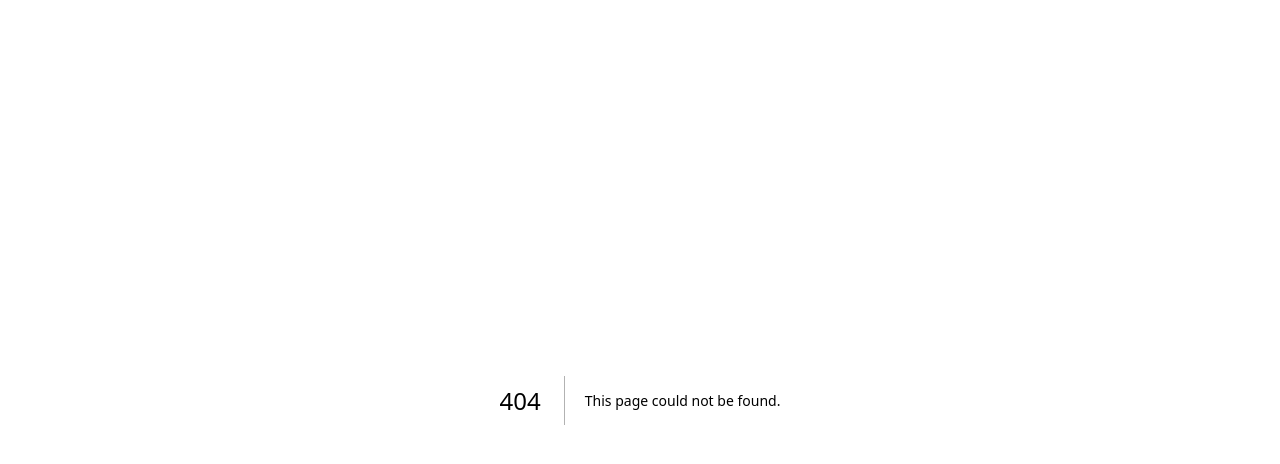
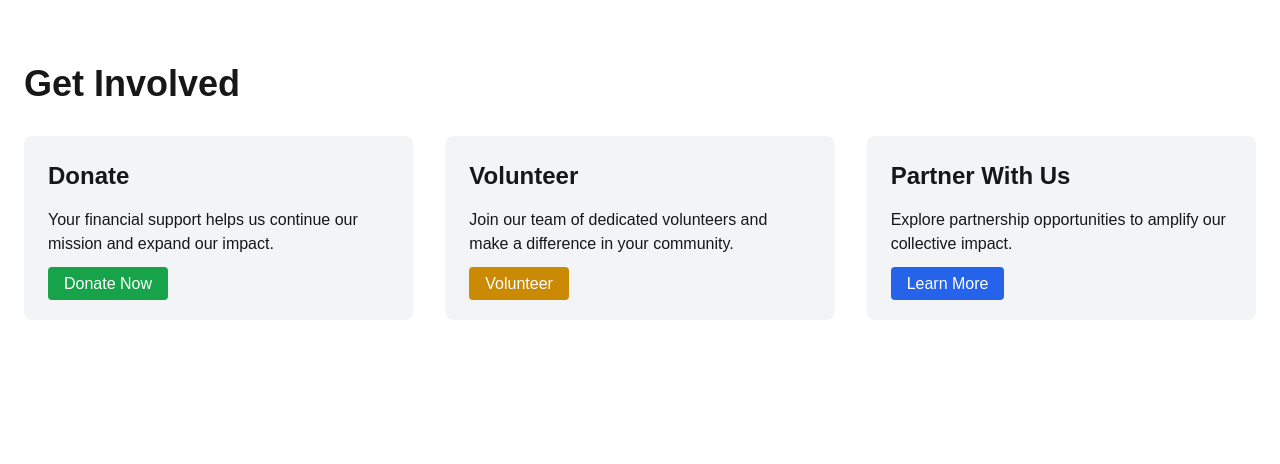
Before and after one commit to DenzelSE/NPO_web, a Next.js app: page /getInvolved in a window 1280 px wide. Before the commit this address had no page. Shown: the top 464 px of the page. Built offline with nearby package versions, Linux system fonts and the light colour scheme.

Commit message:
gallery, contacts and get involved sections

```diff
--- /dev/null
+++ b/app/component/ImageGallery.tsx
@@ -0,0 +1,68 @@
+"use client"
+
+import { useState } from "react"
+import ImageCard from "./ImageCard"
+
+interface GalleryImage {
+  src: string
+  alt: string
+  category: "event" | "achievement" | "engagement"
+  title: string
+  date: string
+}
+
+interface ImageGalleryProps {
+  images: GalleryImage[]
+}
+
+const ImageGallery: React.FC<ImageGalleryProps> = ({ images }) => {
+  const [filter, setFilter] = useState<"all" | "event" | "achievement" | "engagement">("all")
+
+  const filteredImages = filter === "all" ? images : images.filter((image) => image.category === filter)
+
+  return (
+    <div>
+      <div className="flex justify-center gap-4 mb-8">
+        <button
+          onClick={() => setFilter("all")}
+          className={`px-4 py-2 rounded-full transition-colors ${
+            filter === "all" ? "bg-blue-600 text-white" : "bg-gray-100 text-gray-600 hover:bg-gray-200"
+          }`}
+        >
+          All
+        </button>
+        <button
+          onClick={() => setFilter("event")}
+          className={`px-4 py-2 rounded-full transition-colors ${
+            filter === "event" ? "bg-blue-600 text-white" : "bg-gray-100 text-gray-600 hover:bg-gray-200"
+          }`}
+        >
+          Events
+        </button>
+        <button
+          onClick={() => setFilter("achievement")}
+          className={`px-4 py-2 rounded-full transition-colors ${
+            filter === "achievement" ? "bg-blue-600 text-white" : "bg-gray-100 text-gray-600 hover:bg-gray-200"
+          }`}
+        >
+          Achievements
+        </button>
+        <button
+          onClick={() => setFilter("engagement")}
+          className={`px-4 py-2 rounded-full transition-colors ${
+            filter === "engagement" ? "bg-blue-600 text-white" : "bg-gray-100 text-gray-600 hover:bg-gray-200"
+          }`}
+        >
+          Engagements
+        </button>
+      </div>
+      <div className="grid grid-cols-1 md:grid-cols-2 lg:grid-cols-3 gap-8">
+        {filteredImages.map((image, index) => (
+          <ImageCard key={index} {...image} />
+        ))}
+      </div>
+    </div>
+  )
+}
+
+export default ImageGallery
--- /dev/null
+++ b/app/contact/page.tsx
@@ -0,0 +1,35 @@
+export default function Contact() {
+    return (
+      <div className="container mx-auto px-6 py-16">
+        <h1 className="text-4xl font-bold mb-8">Contact Us</h1>
+        <div className="max-w-2xl mx-auto">
+          <form className="space-y-4">
+            <div>
+              <label htmlFor="name" className="block mb-2">
+                Name
+              </label>
+              <input type="text" id="name" name="name" className="w-full p-2 border rounded" required />
+            </div>
+            <div>
+              <label htmlFor="email" className="block mb-2">
+                Email
+              </label>
+              <input type="email" id="email" name="email" className="w-full p-2 border rounded" required />
+            </div>
+            <div>
+              <label htmlFor="message" className="block mb-2">
+                Message
+              </label>
+              <textarea id="message" name="message" rows={4} className="w-full p-2 border rounded" required></textarea>
+            </div>
+            <button
+              type="submit"
+              className="bg-blue-600 text-white px-4 py-2 rounded hover:bg-blue-700 transition-colors"
+            >
+              Send Message
+            </button>
+          </form>
+        </div>
+      </div>
+    )
+  }
--- /dev/null
+++ b/app/getInvolved/page.tsx
@@ -0,0 +1,41 @@
+import Link from "next/link"
+
+export default function GetInvolved() {
+  return (
+    <div className="container mx-auto px-6 py-16">
+      <h1 className="text-4xl font-bold mb-8">Get Involved</h1>
+      <div className="grid grid-cols-1 md:grid-cols-3 gap-8">
+        <div className="bg-gray-100 p-6 rounded-lg">
+          <h2 className="text-2xl font-bold mb-4">Donate</h2>
+          <p className="mb-4">Your financial support helps us continue our mission and expand our impact.</p>
+          <Link
+            href="/donate"
+            className="bg-green-600 text-white px-4 py-2 rounded hover:bg-green-700 transition-colors"
+          >
+            Donate Now
+          </Link>
+        </div>
+        <div className="bg-gray-100 p-6 rounded-lg">
+          <h2 className="text-2xl font-bold mb-4">Volunteer</h2>
+          <p className="mb-4">Join our team of dedicated volunteers and make a difference in your community.</p>
+          <Link
+            href="/volunteer"
+            className="bg-yellow-600 text-white px-4 py-2 rounded hover:bg-yellow-700 transition-colors"
+          >
+            Volunteer
+          </Link>
+        </div>
+        <div className="bg-gray-100 p-6 rounded-lg">
+          <h2 className="text-2xl font-bold mb-4">Partner With Us</h2>
+          <p className="mb-4">Explore partnership opportunities to amplify our collective impact.</p>
+          <Link
+            href="/partner"
+            className="bg-blue-600 text-white px-4 py-2 rounded hover:bg-blue-700 transition-colors"
+          >
+            Learn More
+          </Link>
+        </div>
+      </div>
+    </div>
+  )
+}
```
